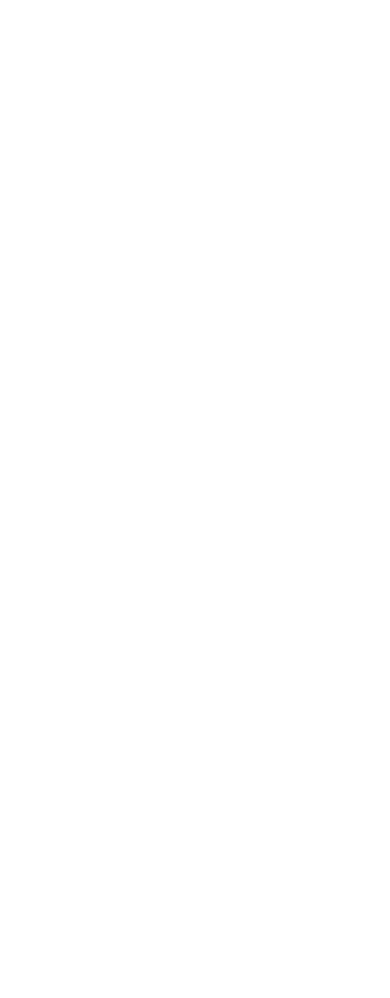
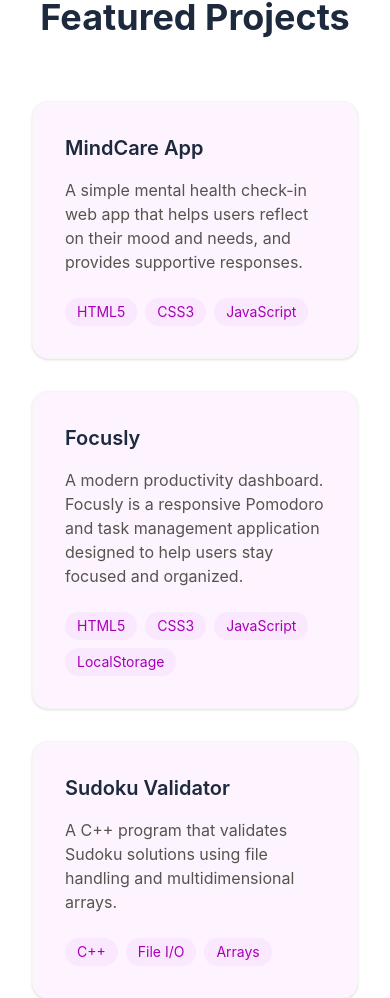
Before and after one commit to ezginy/ezgi-portfolio, a React (Vite) app: page / in a window 390 px wide. Shown: the part 1671-2669 px from the top of the page. Before the commit the page ends 1540 px from the top, so only its background shows below. Built offline with nearby package versions, Linux system fonts and the light colour scheme.

Commit message:
add featured projects section
- Create a responsive 3-column grid for projects
- Add project cards for MindCare App, Focusly, and Sudoku Validator
- Implement hover effects and UI badges for tech stack

```diff
--- a/src/App.jsx
+++ b/src/App.jsx
@@ -55,7 +55,7 @@
 
         {/* ABOUT SECTION */}
         <section id="about" className="px-8 py-32">
-          <h2 className="text-4xl font-bold tex-center mb-16">
+          <h2 className="text-4xl font-bold text-center mb-16">
             About Me
           </h2>
 
@@ -69,6 +69,69 @@
           </div>
         </section>
 
+        {/* PROJECTS SECTION */}
+        <section id="projects" className="px-8 py-32 bg-white">
+          <h2 className="text-4xl font-bold text-center mb-16">
+            Featured Projects
+          </h2>
+
+          {/* Project Cards */}
+          <div className="max-w-6xl mx-auto grid grid-cols-1 md:grid-cols-3 gap-8">
+
+            {/* CARD 1: Container Main Grid*/}
+            <div className="bg-fuchsia-50 p-8 rounded-2xl border border-stone-100 shadow-sm hover:shadow-md transition-shadow">
+              <h3 className="text-xl font-semibold">
+                MindCare App
+              </h3>
+              <p className="mt-4 text-stone-600">
+                A simple mental health check-in web app that helps users reflect on their mood and needs, and provides supportive responses.
+              </p>
+
+              {/* Badges Container 1 */}
+              <div className="flex flex-wrap gap-2 mt-6">
+                <span className="px-3 py-1 text-sm text-fuchsia-700 bg-fuchsia-100 rounded-full">HTML5</span>
+                <span className="px-3 py-1 text-sm text-fuchsia-700 bg-fuchsia-100 rounded-full">CSS3</span>
+                <span className="px-3 py-1 text-sm text-fuchsia-700 bg-fuchsia-100 rounded-full">JavaScript</span>
+              </div>
+            </div>
+
+            {/* CARD 2: Container Main Grid*/}
+            <div className="bg-fuchsia-50 p-8 rounded-2xl border border-stone-100 shadow-sm hover:shadow-md transition-shadow">
+              <h3 className="text-xl font-semibold">
+                Focusly
+              </h3>
+              <p className="mt-4 text-stone-600">
+                A modern productivity dashboard. Focusly is a responsive Pomodoro and task management application designed to help users stay focused and organized.
+              </p>
+              {/* Badges Container 2 */}
+              <div className="flex flex-wrap gap-2 mt-6">
+                <span className="px-3 py-1 text-sm text-fuchsia-700 bg-fuchsia-100 rounded-full">HTML5</span>
+                <span className="px-3 py-1 text-sm text-fuchsia-700 bg-fuchsia-100 rounded-full">CSS3</span>
+                <span className="px-3 py-1 text-sm text-fuchsia-700 bg-fuchsia-100 rounded-full">JavaScript</span>
+                <span className="px-3 py-1 text-sm text-fuchsia-700 bg-fuchsia-100 rounded-full">LocalStorage</span>
+              </div>
+            </div>
+
+            {/* CARD 3: Container Main Grid*/}
+            <div className="bg-fuchsia-50 p-8 rounded-2xl border border-stone-100 shadow-sm hover:shadow-md transition-shadow">
+              <h3 className="text-xl font-semibold">
+                Sudoku Validator
+              </h3>
+              <p className="mt-4 text-stone-600">
+                A C++ program that validates Sudoku solutions using file handling and multidimensional arrays.
+              </p>
+              {/* Badges Container 3 */}
+              <div className="flex flex-wrap gap-2 mt-6">
+                <span className="px-3 py-1 text-sm text-fuchsia-700 bg-fuchsia-100 rounded-full">C++</span>
+                <span className="px-3 py-1 text-sm text-fuchsia-700 bg-fuchsia-100 rounded-full">File I/O</span>
+                <span className="px-3 py-1 text-sm text-fuchsia-700 bg-fuchsia-100 rounded-full">Arrays</span>
+              </div>
+
+            </div>
+
+          </div>
+        </section>
+
     </div>
   )
 }
```
